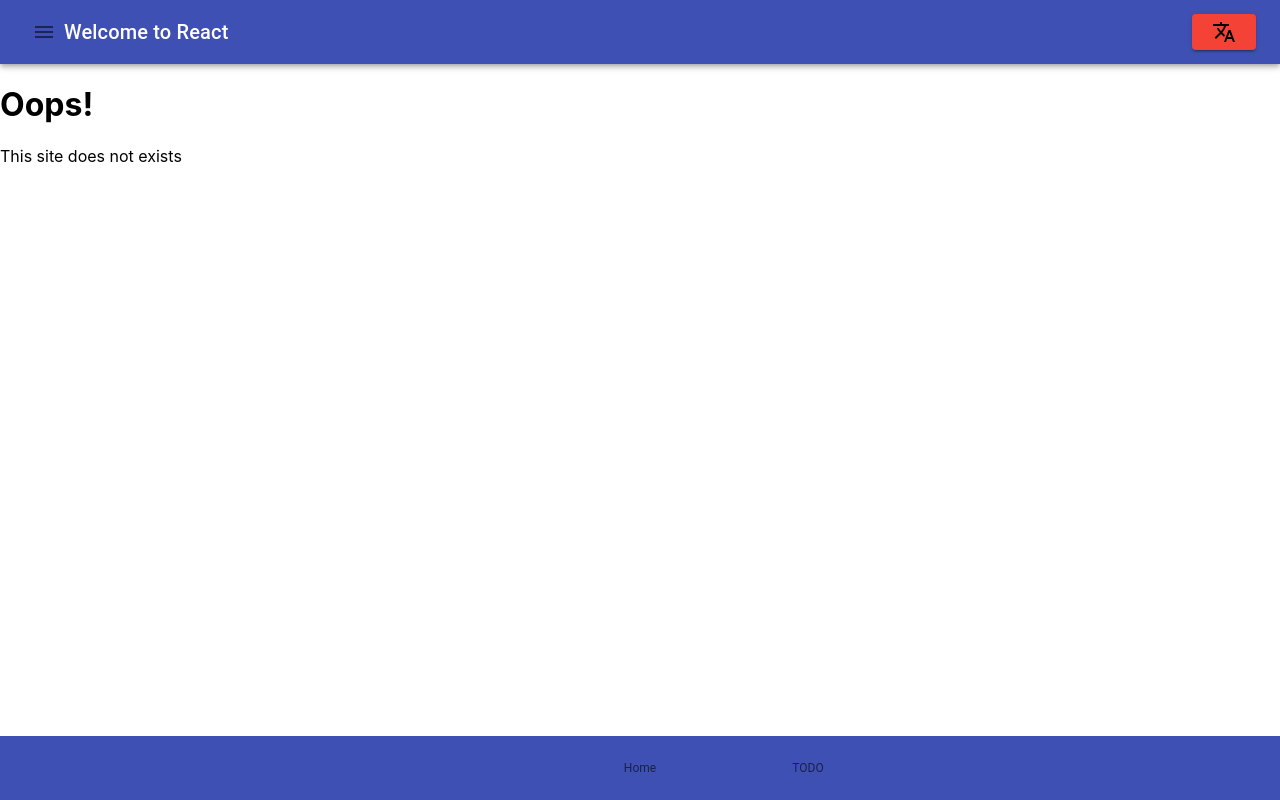
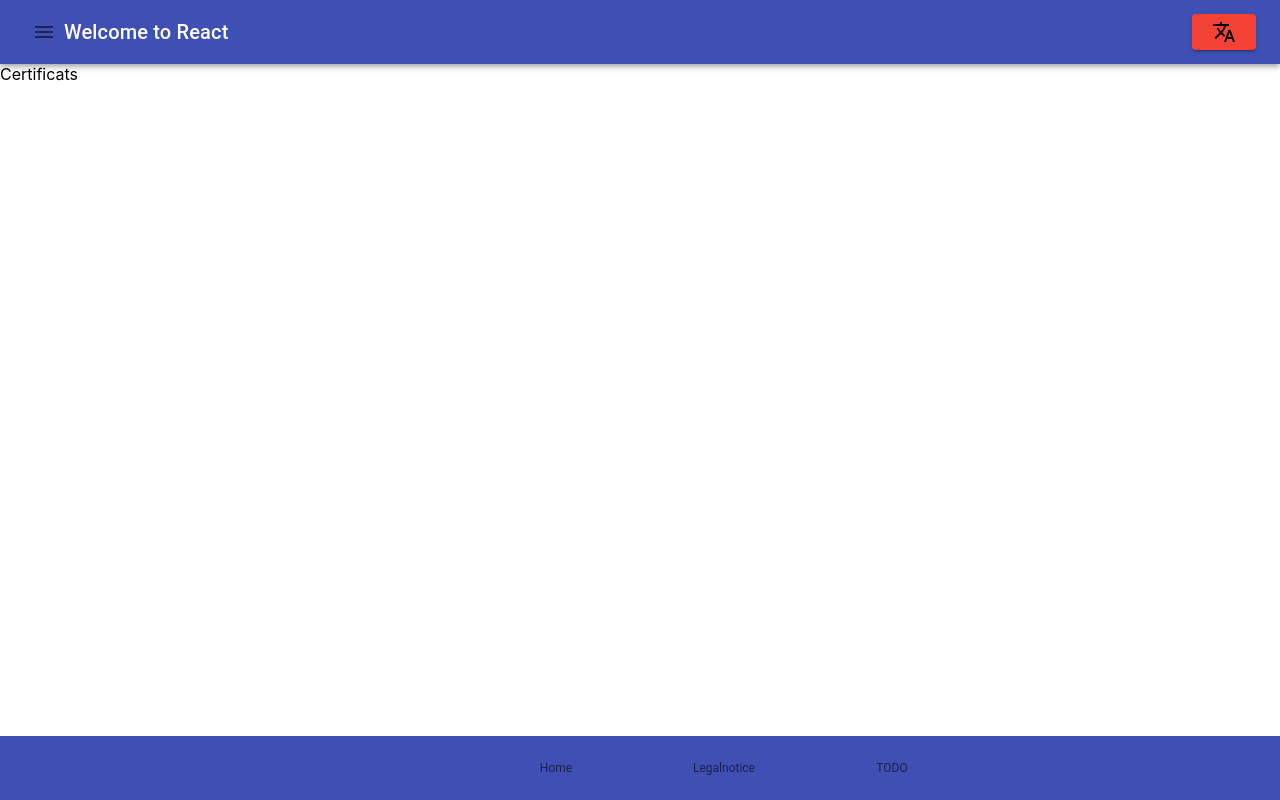
Before and after one commit to philippe-laurentiu/portfolio, a React (Create React App) app in the folder app/: page /certificats in a window 1280 px wide. Built offline with nearby package versions, Linux system fonts and the light colour scheme.

Commit message:
add legalnotice certificates and router links

```diff
--- a/app/src/App.tsx
+++ b/app/src/App.tsx
@@ -13,6 +13,8 @@ import ProExample from './pages/projects/ProExample'
 import { navigation } from './config'
 
 import { BrowserRouter, Route, Routes } from 'react-router-dom'
+import LeagalNotice from './pages/LegalNotice'
+import Certificats from './pages/Certificats'
 
 const initLanguage = async (): Promise<any> => {
   await i18next.init({
@@ -69,6 +71,8 @@ const App = (): JSX.Element => {
               <Route path="/" element={<Pagelayout />}>
                 <Route index element={<Home />} />
                 <Route path={navigation.about.path} element={<About />} />
+                <Route path={navigation.legalnotice.path} element={<LeagalNotice />} />
+                <Route path={navigation.certificats.path} element={<Certificats />} />
                 <Route path={navigation.proexample.path} element={<ProExample />} />
                 <Route path="*" element={<ErrorPage />} />
               </Route>
--- a/app/src/components/Footer.tsx
+++ b/app/src/components/Footer.tsx
@@ -2,7 +2,7 @@ import React, { useEffect, useState } from 'react'
 import BottomNavigation from '@material-ui/core/BottomNavigation'
 import BottomNavigationAction from '@material-ui/core/BottomNavigationAction'
 import { useNavigate, useLocation } from 'react-router'
-import { getValueForRoute } from '../config'
+import { getValueForRoute, navigation } from '../config'
 
 const Footer = (): JSX.Element => {
   const navigate = useNavigate()
@@ -35,7 +35,11 @@ const Footer = (): JSX.Element => {
         label="About"
         onClick={() => navigate('/about')}
       />
-      <BottomNavigationAction label="Home" onClick={() => navigate('/')} />
+      <BottomNavigationAction label="Home" onClick={() => navigate(navigation.home.path)} /> {/* todo translation */}
+      <BottomNavigationAction
+        label="Legalnotice"
+        onClick={() => navigate(navigation.legalnotice.path)}
+      /> {/* todo translation */}
       <BottomNavigationAction
         label="TODO"
         onClick={() => console.log('TODO')}
--- a/app/src/components/drawer/BurgerDrawer.tsx
+++ b/app/src/components/drawer/BurgerDrawer.tsx
@@ -46,6 +46,14 @@ const BurgerDrawer = ({ toggle, setToggle }: ToggleDrawer): JSX.Element => {
             <ListItemText primary={'about'} />
           </ListItemButton>
         </ListItem>
+        <ListItem disablePadding>
+          <ListItemButton onClick={() => navigate(navigation.legalnotice.path)}>
+            <ListItemIcon>
+              <HomeIcon />
+            </ListItemIcon>
+            <ListItemText primary={'legalnotice'} /> {/* todo translate */}
+          </ListItemButton>
+        </ListItem>
         <ListItem divider>
           <Typography>
             Projects
--- a/app/src/config.tsx
+++ b/app/src/config.tsx
@@ -12,6 +12,14 @@ export const navigation = {
     path: '/about',
     pathVal: 0
   },
+  legalnotice: {
+    path: '/legalnotice',
+    pathVal: 0
+  },
+  certificats: {
+    path: '/certificats',
+    pathVal: 0
+  },
   proexample: {
     path: '/projects/proexample',
     pathVal: 2
--- /dev/null
+++ b/app/src/pages/Certificats.tsx
@@ -0,0 +1,7 @@
+import React from 'react'
+
+const Certificats = (): JSX.Element => {
+  return (<div>Certificats</div>)
+}
+
+export default Certificats
--- /dev/null
+++ b/app/src/pages/LegalNotice.tsx
@@ -0,0 +1,5 @@
+import React from 'react'
+const LeagalNotice = (): JSX.Element => {
+  return (<div>LegalNotice</div>)
+}
+export default LeagalNotice
```
